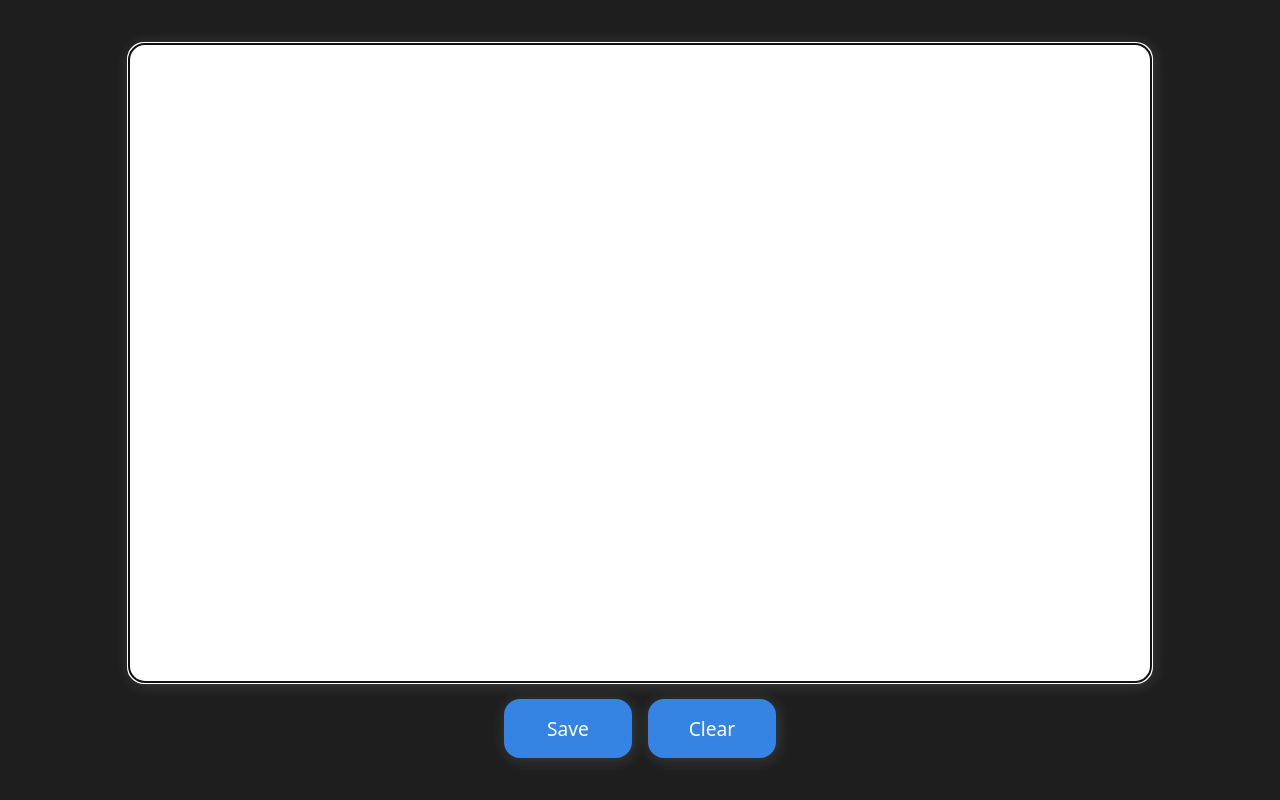
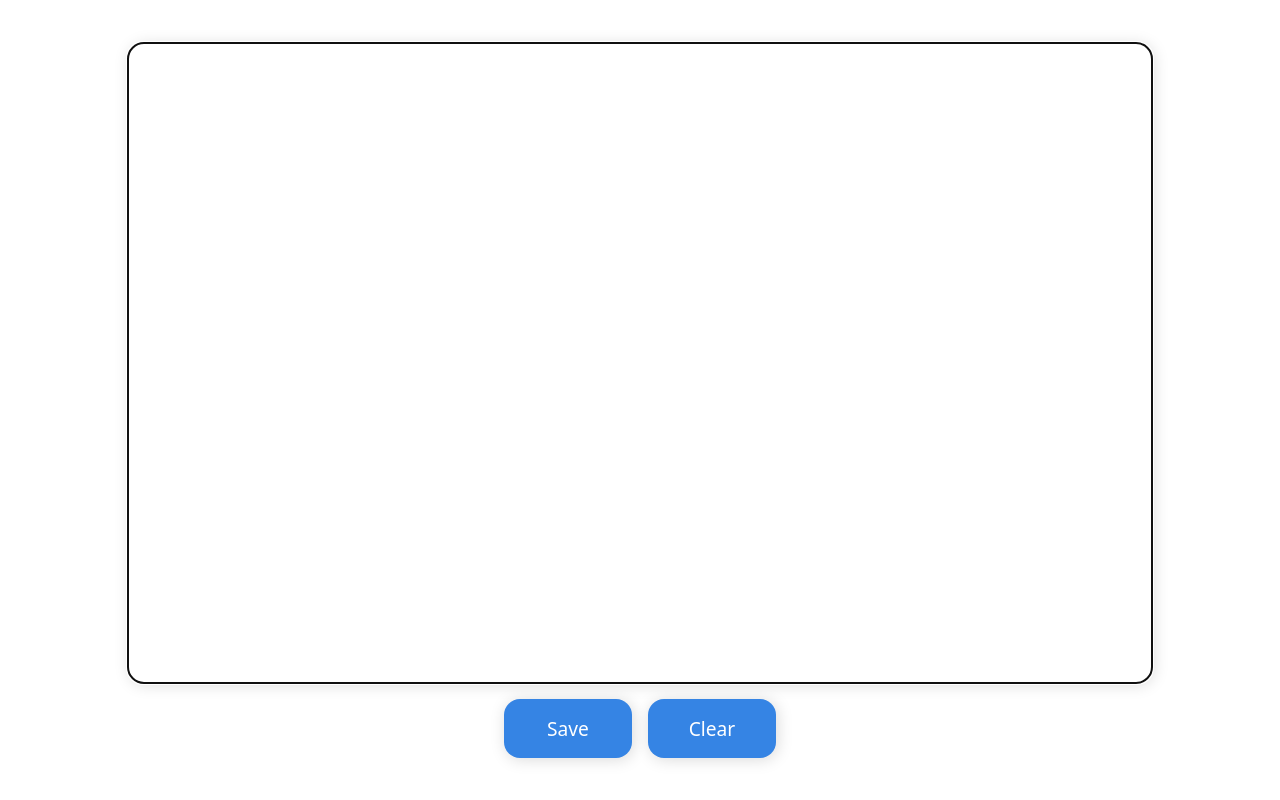
Before and after one commit to eiErick/text, a plain HTML site: page index.html in a window 1280 px wide. Drawn offline with Linux system fonts and the light colour scheme.

Commit message:
Style: adding dark and light mode automatic

```diff
--- a/index.html
+++ b/index.html
@@ -13,6 +13,7 @@
         <button type="button" class="btns" id="save-btn">Save</button>
         <button type="button" class="btns" id="clear-btn">Clear</button>
     </div>
+    <script src="./theme.js"></script>
     <script src="./script.js"></script>
 </body>
 </html>
--- a/script.js
+++ b/script.js
@@ -3,7 +3,7 @@ const saveBtn = document.querySelector("#save-btn");
 const clearBtn = document.querySelector("#clear-btn");
 
 saveBtn.addEventListener("click", () => {
-    save()
+    save();
 });
 
 clearBtn.addEventListener("click", () => {
--- a/style.css
+++ b/style.css
@@ -4,20 +4,15 @@
     --primary-color-hover: #72A9EC;
     --radius: 1rem;
     --transition: .3s;
-    --bg-color: #1e1e1e;
-    --text-color: #ffffff;
-    --shadow-color:#ffffff26;
 }
 
 .dark {
     --bg-color: #1e1e1e;
-    --text-color: #ffffff;
     --shadow-color:#ffffff26;
 }
 
 .light {
     --bg-color: #ffffff;
-    --text-color: #000000;
     --shadow-color:#00000026;
 }
 
@@ -26,7 +21,6 @@
     padding: 0;
     box-sizing: border-box;
     border: none;
-    color: var(--text-color);
     font-family: system-ui, -apple-system, BlinkMacSystemFont, 'Segoe UI', Roboto, Oxygen, Ubuntu, Cantarell, 'Open Sans', 'Helvetica Neue', sans-serif;
     transition: var(--transition);
 }
@@ -43,7 +37,6 @@ body {
 .textarea {
     padding: 1rem;
     resize: none;
-    border: .5rem solid var(--text-color);
     border-radius: var(--radius);
     color: #000000;
     height: 80vh;
@@ -63,7 +56,7 @@ body {
     padding: 1rem;
     width: 8rem;
     font-size: 1.2em;
-    color: var(--text-color);
+    color: #ffffff;
     background-color: var(--primary-color);
     border-radius: var(--radius);
     box-shadow: .1rem .1rem 1rem var(--shadow-color);
--- /dev/null
+++ b/theme.js
@@ -0,0 +1,3 @@
+const html = document.documentElement;
+if (window.matchMedia && window.matchMedia('(prefers-color-scheme: dark)').matches) html.classList.toggle('dark');
+if (window.matchMedia && window.matchMedia('(prefers-color-scheme: light)').matches) html.classList.toggle('light');
```
